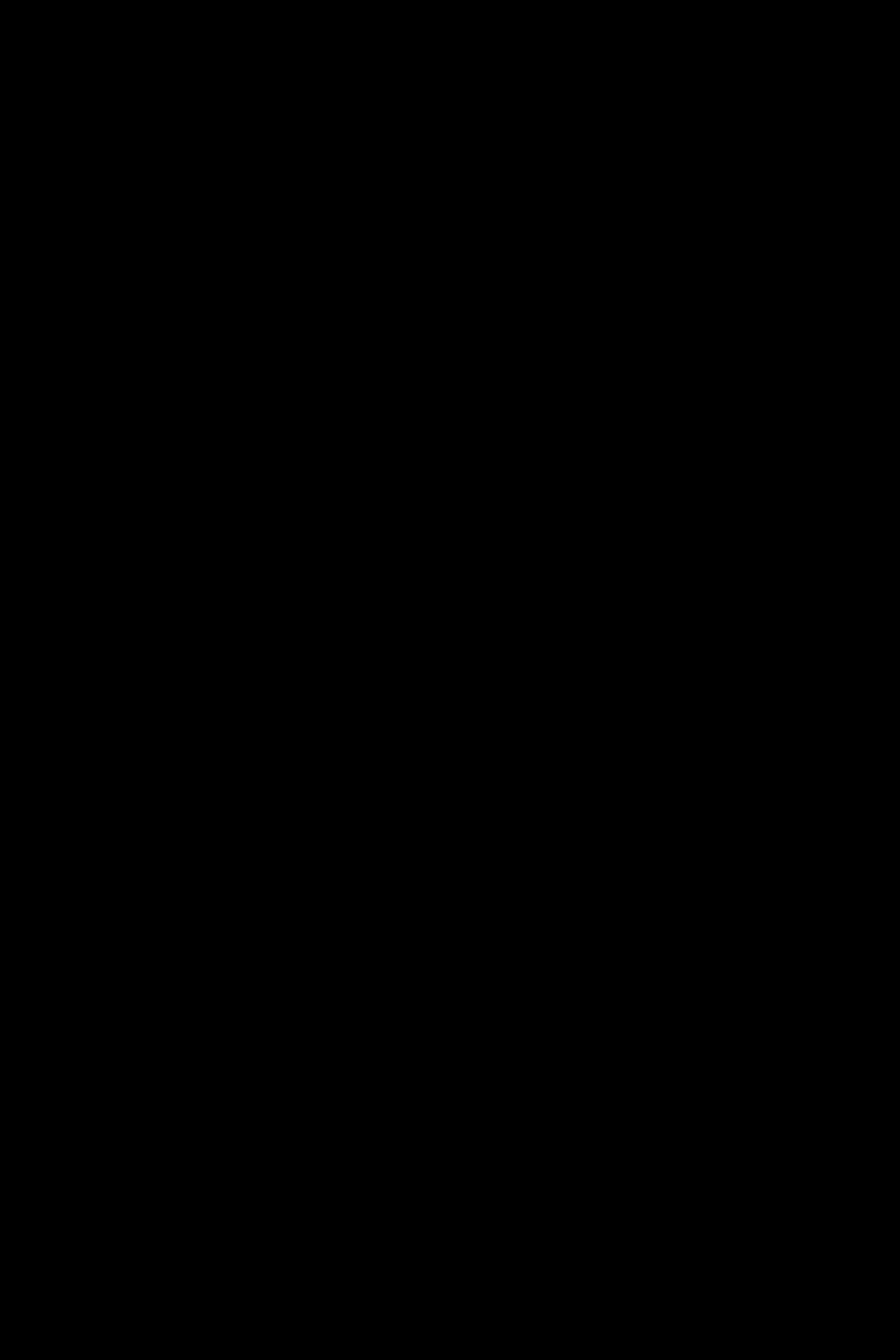
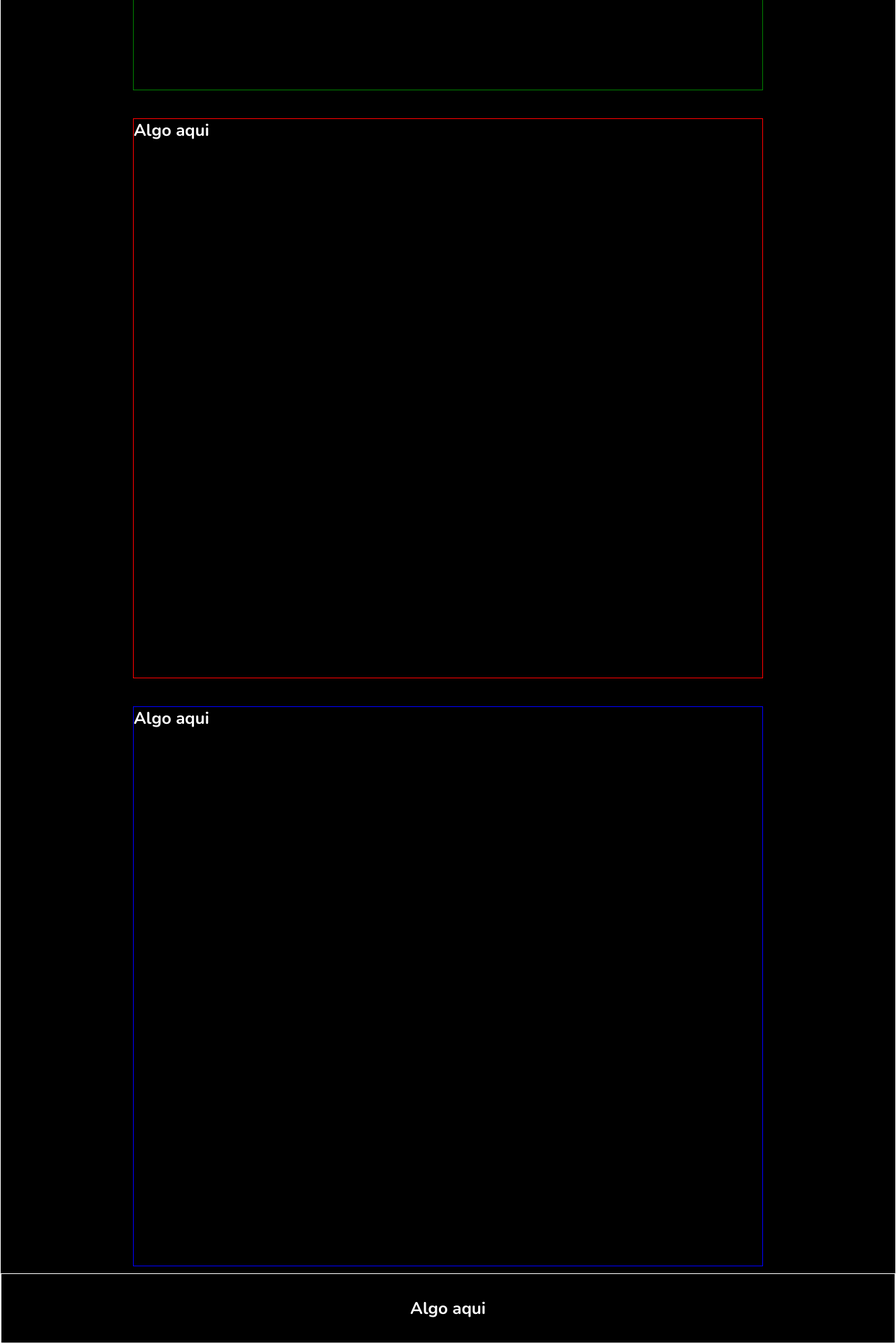
Before and after one commit to maindan/portfolio, a React (Vite) app: page / in a window 1280 px wide. Shown: the part 832-2752 px from the top of the page at 70% size. Before the commit the page ends 800 px from the top, so only its background shows below. Built offline with nearby package versions, Linux system fonts and the light colour scheme.

Commit message:
adicionado páginas about e contact/footer

```diff
--- a/src/App.jsx
+++ b/src/App.jsx
@@ -1,11 +1,17 @@
 import Header from "./components/Header"
 import Home from "./components/Home"
+import About from "./components/About"
+import Contact from "./components/Contact"
+import Footer from "./components/Footer"
 
 function App() {
   return (
     <div className="App">
       <Header />
       <Home />
+      <About />
+      <Contact />
+      <Footer />
     </div>
   )
 }
--- /dev/null
+++ b/src/components/About.jsx
@@ -0,0 +1,9 @@
+function About() {
+    return(
+        <div className="About">
+            <h2>Algo aqui</h2>
+        </div>
+    )
+}
+
+export default About
--- /dev/null
+++ b/src/components/Contact.jsx
@@ -0,0 +1,9 @@
+function Contact() {
+    return(
+        <div className="Contact">
+            <h2>Algo aqui</h2>
+        </div>
+    )
+}
+
+export default Contact
--- /dev/null
+++ b/src/components/Footer.jsx
@@ -0,0 +1,9 @@
+function Footer() {
+    return(
+        <div className="Footer">
+            <h2>Algo aqui</h2>
+        </div>
+    )
+}
+
+export default Footer
--- a/src/components/Header.jsx
+++ b/src/components/Header.jsx
@@ -5,6 +5,7 @@
 
     function linkClick(page) {
         setLinkClick(page);
+
     }
 
     return(
--- a/src/style.css
+++ b/src/style.css
@@ -1,3 +1,5 @@
+@import url('https://fonts.googleapis.com/css2?family=Nunito:wght@300;400;500;600;700&display=swap');
+
 * {
     margin: 0;
     padding: 0;
@@ -6,7 +8,7 @@
 
 html {
     width: 100%;
-    height: 100vh;
+    height: max-content;
 }
 
 body {
@@ -15,6 +17,8 @@
 
     display: flex;
     flex-direction: column;
+
+    font-family: 'Nunito', sans-serif;
 }
 
 .App{
@@ -23,9 +27,11 @@
     align-items: center;
     justify-content: center;
 
+    gap: 10px;
+
     border: 1px solid white;
 
-    height: 100vh;
+    height: 100%;
 }
 
 
@@ -39,8 +45,9 @@
     justify-content: space-between;
     padding: 0px 30px;
 
-    position: absolute;
+    position: relative;
     top: 0;
+
 }
 
 .Header h1 {
@@ -62,8 +69,45 @@
 }
 
 .Home {
-    width: 100px;
-    height: 100px;
+    width: 900px;
+    height: 800px;
 
     border: 1px solid green;
+    position: relative;
+    top: 50px;
+    margin-bottom: 30px;
 }
+
+.About {
+    width: 900px;
+    height: 800px;
+
+    border: 1px solid red;
+    position: relative;
+    top: 50px;
+    margin-bottom: 30px;
+}
+
+.Contact {
+    width: 900px;
+    height: 800px;
+
+    border: 1px solid blue;
+    position: relative;
+    top: 50px;
+    margin-bottom: 30px;
+}
+
+.Footer {
+    border: 1px solid blue;
+    height: 100px;
+    width: 100%;
+
+    display: flex;
+    align-items: center;
+    justify-content: center;
+    position: relative;
+    bottom: 0px;
+    margin-top: 20px;
+    border: 1px solid white;
+}
```
